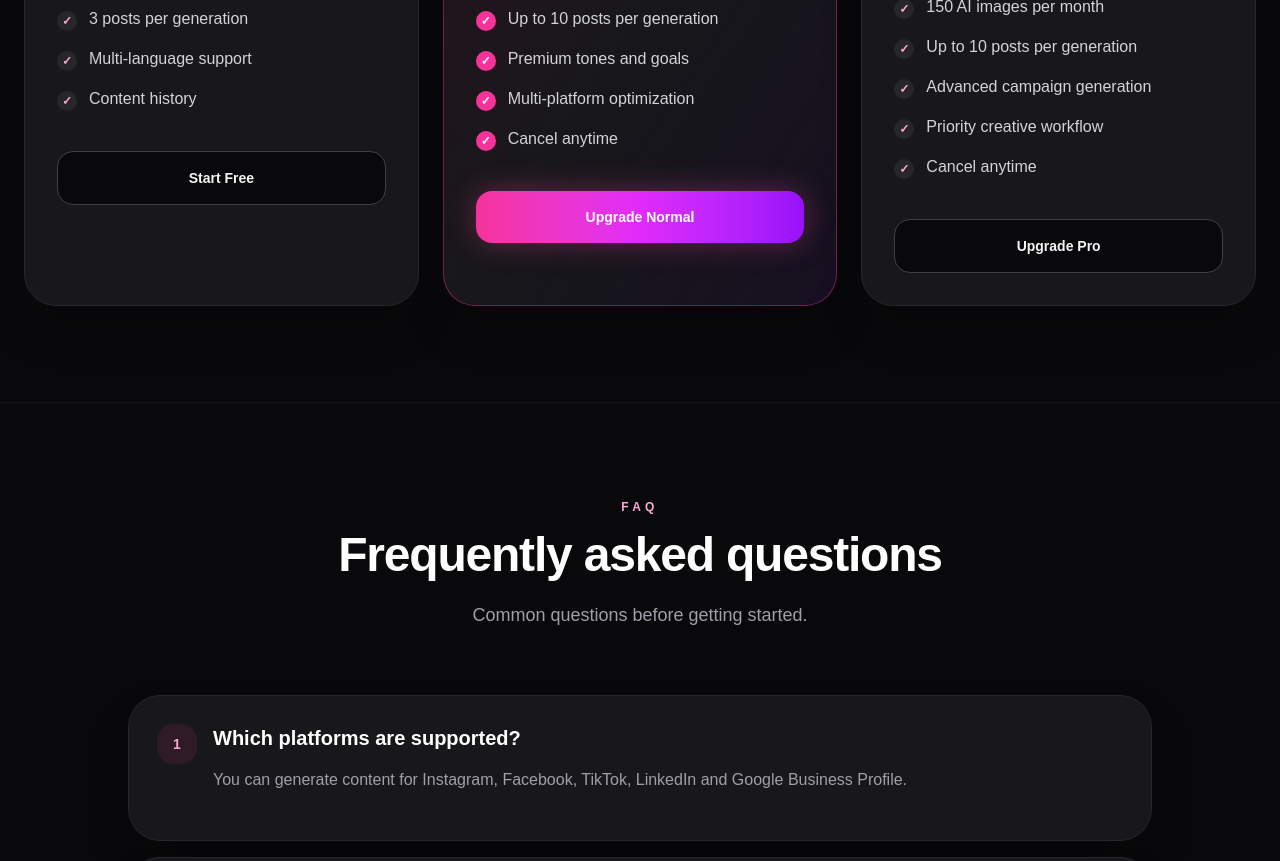
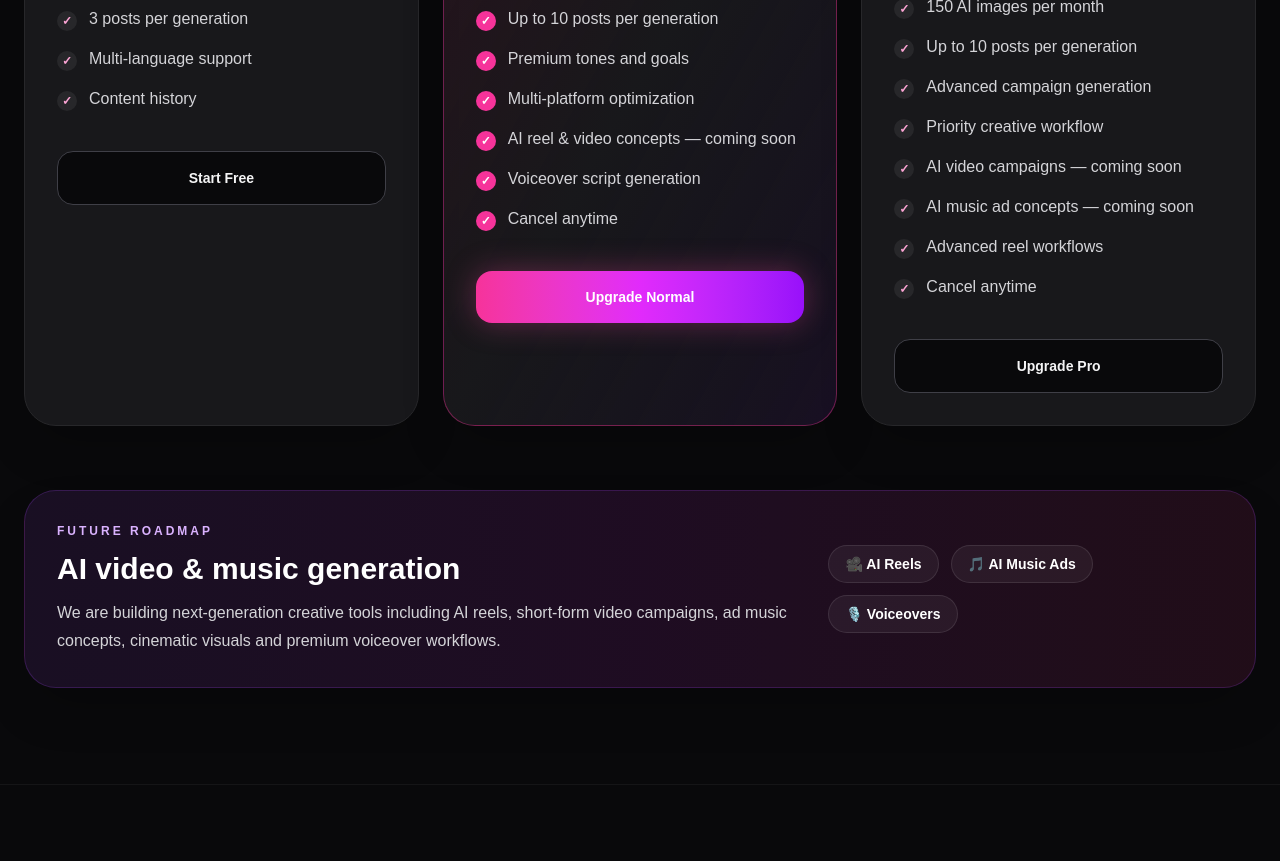
Before and after one commit to cristi-ionita/beauty-ai-assistant, a Next.js app: page / in a window 1280 px wide. Shown: the part 4140-5001 px from the top of the page. Built offline with nearby package versions, Linux system fonts and the light colour scheme.

Commit message:
Add premium roadmap features and polish pricing

```diff
--- a/components/dashboard/LockedFeatures.tsx
+++ b/components/dashboard/LockedFeatures.tsx
@@ -9,9 +9,30 @@ export default function LockedFeatures({
 
   const features = [
     {
+      title: "AI Video Content",
+      description:
+        "Generate short-form video concepts, reel ideas and cinematic promo campaign directions for social media.",
+      plan: "Coming Soon",
+      icon: "🎥",
+    },
+    {
+      title: "AI Music Ads",
+      description:
+        "Create ad jingle concepts, background music styles and premium audio campaign ideas.",
+      plan: "Coming Soon",
+      icon: "🎵",
+    },
+    {
+      title: "Voiceover Scripts",
+      description:
+        "Generate premium voiceover scripts for TikTok ads, reels, local business promos and launches.",
+      plan: "Pro",
+      icon: "🎙️",
+    },
+    {
       title: "AI Content Calendar",
       description:
-        "Plan weekly and monthly social campaigns with automated content ideas.",
+        "Plan weekly and monthly social campaigns with automated content strategies.",
       plan: "Pro",
       icon: "📅",
     },
@@ -55,8 +76,8 @@ export default function LockedFeatures({
               </h2>
 
               <p className="mt-3 max-w-2xl text-sm leading-7 text-zinc-400 sm:text-base">
-                Upgrade your workspace with automation, campaigns and premium
-                marketing workflows for growing brands.
+                Upgrade your workspace with automation, campaigns, video
+                concepts and premium creative workflows for growing brands.
               </p>
             </div>
 
@@ -88,7 +109,13 @@ export default function LockedFeatures({
                     </div>
                   </div>
 
-                  <span className="w-fit shrink-0 rounded-full border border-pink-500/20 bg-pink-500/10 px-4 py-2 text-xs font-bold uppercase tracking-[0.15em] text-pink-300">
+                  <span
+                    className={`w-fit shrink-0 rounded-full px-4 py-2 text-xs font-bold uppercase tracking-[0.15em] ${
+                      feature.plan === "Coming Soon"
+                        ? "border border-purple-500/20 bg-purple-500/10 text-purple-300"
+                        : "border border-pink-500/20 bg-pink-500/10 text-pink-300"
+                    }`}
+                  >
                     {feature.plan}
                   </span>
                 </div>
@@ -96,16 +123,21 @@ export default function LockedFeatures({
             ))}
           </div>
 
-          <div className="mt-8 rounded-3xl border border-pink-500/20 bg-gradient-to-r from-pink-500/10 via-fuchsia-500/10 to-purple-500/10 p-5 sm:p-6">
+          <div className="mt-8 overflow-hidden rounded-3xl border border-pink-500/20 bg-gradient-to-r from-pink-500/10 via-fuchsia-500/10 to-purple-500/10 p-5 sm:p-6">
             <div className="flex flex-col gap-5 sm:flex-row sm:items-center sm:justify-between">
               <div>
-                <h3 className="text-lg font-black text-white sm:text-xl">
-                  Scale your content workflow
+                <p className="text-xs uppercase tracking-[0.25em] text-pink-300">
+                  Future Roadmap
+                </p>
+
+                <h3 className="mt-2 text-lg font-black text-white sm:text-xl">
+                  AI video & music generation coming soon
                 </h3>
 
-                <p className="mt-2 text-sm leading-6 text-zinc-300">
-                  Upgrade to unlock premium AI generation and advanced business
-                  marketing features.
+                <p className="mt-2 max-w-2xl text-sm leading-6 text-zinc-300">
+                  We are building next-generation creative tools including AI
+                  reels, promo videos, ad music concepts and cinematic campaign
+                  workflows.
                 </p>
               </div>
 
--- a/components/landing/Pricing.tsx
+++ b/components/landing/Pricing.tsx
@@ -24,6 +24,8 @@ const pricingPlans = [
       "Up to 10 posts per generation",
       "Premium tones and goals",
       "Multi-platform optimization",
+      "AI reel & video concepts — coming soon",
+      "Voiceover script generation",
       "Cancel anytime",
     ],
     button: "Upgrade Normal",
@@ -34,14 +36,16 @@ const pricingPlans = [
   {
     name: "Pro",
     price: "€49/mo",
-    description:
-      "For agencies, power users and multi-brand workflows.",
+    description: "For agencies, power users and multi-brand workflows.",
     features: [
       "Unlimited text generations",
       "150 AI images per month",
       "Up to 10 posts per generation",
       "Advanced campaign generation",
       "Priority creative workflow",
+      "AI video campaigns — coming soon",
+      "AI music ad concepts — coming soon",
+      "Advanced reel workflows",
       "Cancel anytime",
     ],
     button: "Upgrade Pro",
@@ -52,10 +56,7 @@ const pricingPlans = [
 
 export default function Pricing() {
   return (
-    <section
-      id="pricing"
-      className="px-4 py-20 sm:px-6 sm:py-24"
-    >
+    <section id="pricing" className="px-4 py-20 sm:px-6 sm:py-24">
       <div className="mx-auto max-w-7xl">
         <div className="mx-auto mb-12 max-w-3xl text-center sm:mb-16">
           <p className="text-xs font-bold uppercase tracking-[0.35em] text-pink-300">
@@ -92,9 +93,7 @@ export default function Pricing() {
               <div className="relative">
                 <p
                   className={`text-xs font-bold uppercase tracking-[0.3em] ${
-                    plan.highlighted
-                      ? "text-pink-300"
-                      : "text-zinc-500"
+                    plan.highlighted ? "text-pink-300" : "text-zinc-500"
                   }`}
                 >
                   {plan.name}
@@ -110,10 +109,7 @@ export default function Pricing() {
 
                 <div className="mt-8 space-y-4">
                   {plan.features.map((feature) => (
-                    <div
-                      key={feature}
-                      className="flex items-start gap-3"
-                    >
+                    <div key={feature} className="flex items-start gap-3">
                       <div
                         className={`mt-1 flex h-5 w-5 shrink-0 items-center justify-center rounded-full text-xs font-black ${
                           plan.highlighted
@@ -145,6 +141,40 @@ export default function Pricing() {
             </article>
           ))}
         </div>
+
+        <div className="mt-16 overflow-hidden rounded-[2rem] border border-purple-500/20 bg-gradient-to-r from-purple-500/10 via-fuchsia-500/10 to-pink-500/10 p-6 shadow-2xl sm:p-8">
+          <div className="flex flex-col gap-6 lg:flex-row lg:items-center lg:justify-between">
+            <div>
+              <p className="text-xs font-bold uppercase tracking-[0.25em] text-purple-300">
+                Future Roadmap
+              </p>
+
+              <h3 className="mt-3 text-2xl font-black text-white sm:text-3xl">
+                AI video & music generation
+              </h3>
+
+              <p className="mt-3 max-w-3xl text-sm leading-7 text-zinc-300 sm:text-base">
+                We are building next-generation creative tools including AI
+                reels, short-form video campaigns, ad music concepts, cinematic
+                visuals and premium voiceover workflows.
+              </p>
+            </div>
+
+            <div className="flex flex-wrap gap-3">
+              <span className="rounded-full border border-white/10 bg-white/5 px-4 py-2 text-sm font-semibold text-white">
+                🎥 AI Reels
+              </span>
+
+              <span className="rounded-full border border-white/10 bg-white/5 px-4 py-2 text-sm font-semibold text-white">
+                🎵 AI Music Ads
+              </span>
+
+              <span className="rounded-full border border-white/10 bg-white/5 px-4 py-2 text-sm font-semibold text-white">
+                🎙️ Voiceovers
+              </span>
+            </div>
+          </div>
+        </div>
       </div>
     </section>
   );
```
